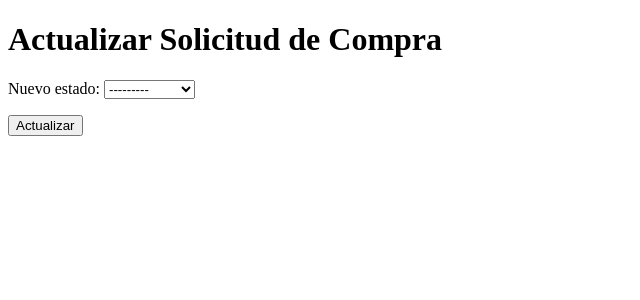
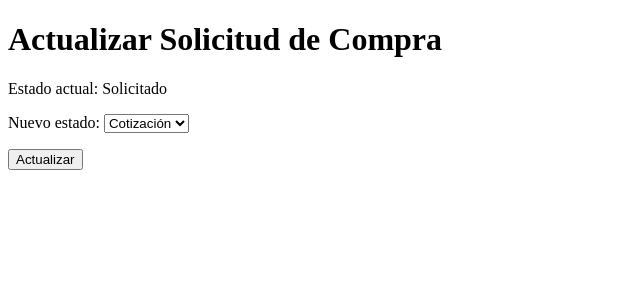
Before and after one commit to analistadeti/compras, a Django app: page /1/actualizar/ in a window 1280 px wide. Shown: the top 300 px of the page, without its empty margins (0-640 px from the left). Run offline with Django 5.2, Linux system fonts and the light colour scheme; a user stored in the database is signed in; data comes from the database, SQL or seed files in the repository; both versions use the stored data as it was before the commit.

Commit message:
commit 2 .:57 ppm trabajo

```diff
--- a/hotel_compras/compras/forms.py
+++ b/hotel_compras/compras/forms.py
@@ -15,13 +15,19 @@ class EstadoCompraForm(forms.ModelForm):
     class Meta:
         model = EstadoCompra
         fields = ['estado']
-        widgets = {
-            'estado': forms.Select(choices=EstadoCompra.ESTADOS_CHOICES),
-        }
         labels = {
             'estado': 'Nuevo estado',  # Cambia el label aquí
         }
 
+    def __init__(self, *args, **kwargs):
+        solicitud = kwargs.pop('solicitud', None)
+        super().__init__(*args, **kwargs)
+        if solicitud:
+            siguiente_estado = solicitud.siguiente_estado()
+            if siguiente_estado:
+                self.fields['estado'].choices = [(siguiente_estado, siguiente_estado)]
+            else:
+                self.fields['estado'].choices = []  # O manejar de otra manera cuando no hay más estados
 
 
 
--- a/hotel_compras/compras/models.py
+++ b/hotel_compras/compras/models.py
@@ -2,35 +2,38 @@ from django.db import models
 from django.contrib.auth.models import User
 
 class SolicitudCompra(models.Model):
-    fecha_creacion = models.DateTimeField(auto_now_add=True)
-    solicitante = models.ForeignKey(User, on_delete=models.CASCADE)
-    descripcion = models.TextField()
-    estado = models.CharField(max_length=100, default='Solicitado')
-    departamento = models.ForeignKey('Departamento', on_delete=models.SET_NULL, null=True, blank=True)  # Nuevo campo
-
-    def __str__(self):
-        return f'Solicitud de compra #{self.id}'
-
-# En models.py
-
-class EstadoCompra(models.Model):
     ESTADOS_CHOICES = [
         ('Solicitado', 'Solicitado'),
+        ('Cotización', 'Cotización'),
         ('Aprobado', 'Aprobado'),
         ('En Proceso', 'En Proceso'),
         ('Finalizado', 'Finalizado'),
         ('Cancelado', 'Cancelado'),
     ]
+    ESTADOS_ORDENADOS = ['Solicitado', 'Cotización', 'Aprobado', 'En Proceso', 'Finalizado', 'Cancelado']
 
+    fecha_creacion = models.DateTimeField(auto_now_add=True)
+    solicitante = models.ForeignKey(User, on_delete=models.CASCADE)
+    descripcion = models.TextField()
+    estado = models.CharField(max_length=100, choices=ESTADOS_CHOICES, default='Solicitado')
+
+    def __str__(self):
+        return f'Solicitud de compra #{self.id}'
+
+    def siguiente_estado(self):
+        current_index = self.ESTADOS_ORDENADOS.index(self.estado)
+        if current_index + 1 < len(self.ESTADOS_ORDENADOS):
+            return self.ESTADOS_ORDENADOS[current_index + 1]
+        return None
+
+class EstadoCompra(models.Model):
     solicitud = models.ForeignKey(SolicitudCompra, on_delete=models.CASCADE)
-    estado = models.CharField(max_length=100, choices=ESTADOS_CHOICES)
+    estado = models.CharField(max_length=100, choices=SolicitudCompra.ESTADOS_CHOICES)
     fecha_actualizacion = models.DateTimeField(auto_now=True)
     actualizado_por = models.ForeignKey(User, on_delete=models.CASCADE)
 
     def __str__(self):
         return f'{self.estado} - {self.solicitud}'
-
-
 class Departamento(models.Model):
     nombre = models.CharField(max_length=100)
 
--- a/hotel_compras/compras/templates/actualizar_solicitud.html
+++ b/hotel_compras/compras/templates/actualizar_solicitud.html
@@ -1,4 +1,3 @@
-<!-- En templates/compras/actualizar_solicitud.html -->
 <!DOCTYPE html>
 <html lang="es">
 <head>
@@ -7,6 +6,7 @@
 </head>
 <body>
     <h1>Actualizar Solicitud de Compra</h1>
+    <p>Estado actual: {{ estado_actual }}</p>
     <form method="post">
         {% csrf_token %}
         {{ form.as_p }}
--- a/hotel_compras/compras/views.py
+++ b/hotel_compras/compras/views.py
@@ -51,7 +51,7 @@ def actualizar_solicitud(request, solicitud_id):
     solicitud = get_object_or_404(SolicitudCompra, pk=solicitud_id)
 
     if request.method == 'POST':
-        form = EstadoCompraForm(request.POST)
+        form = EstadoCompraForm(request.POST, solicitud=solicitud)
         if form.is_valid():
             estado_nuevo = form.save(commit=False)
             estado_nuevo.solicitud = solicitud
@@ -62,10 +62,9 @@ def actualizar_solicitud(request, solicitud_id):
             solicitud.save()
             return redirect('detalle_solicitud', solicitud_id=solicitud.id)
     else:
-        form = EstadoCompraForm()
+        form = EstadoCompraForm(solicitud=solicitud)
 
-    return render(request, 'actualizar_solicitud.html', {'form': form, 'solicitud': solicitud})
-
+    return render(request, 'actualizar_solicitud.html', {'form': form, 'solicitud': solicitud, 'estado_actual': solicitud.estado})
 
 
 @login_required
```
Also changed, not shown: hotel_compras/compras/migrations/0003_remove_solicitudcompra_departamento_and_more.py (added), hotel_compras/db.sqlite3.
